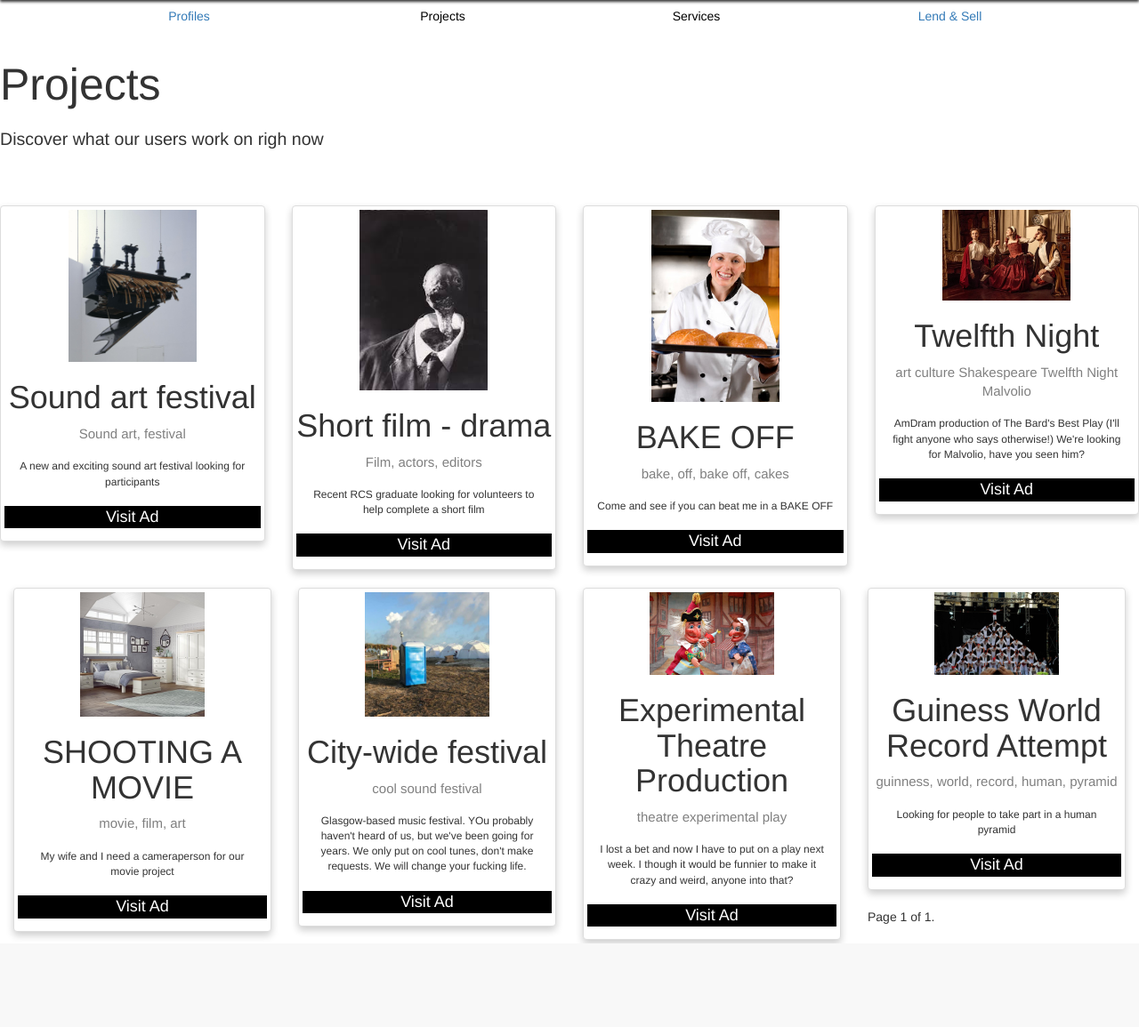
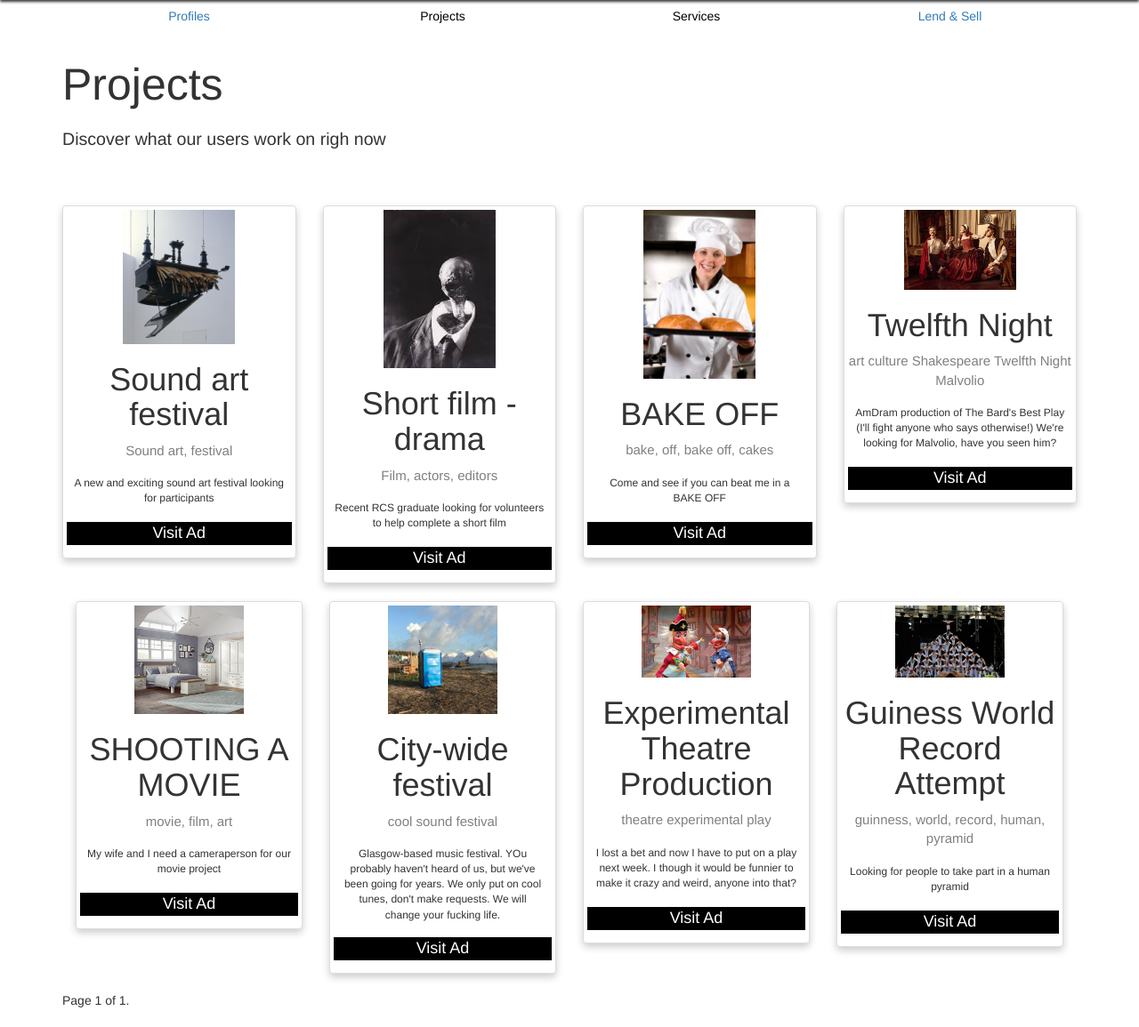
Before and after one commit to Teamy2019/tbcscotland, a Django app: page /tbc/projects/ in a window 1280 px wide. Shown: the part 52-1207 px from the top of the page at 89% size. Before the commit the page ends 1113 px from the top, so only its background shows below. Run offline with Django 3.2, Linux system fonts and the light colour scheme; data comes from the database, SQL or seed files in the repository; both versions use the stored data as it was after the commit; some libraries are stand-ins or nearby versions.

Commit message:
added containers in list pages

```diff
--- a/templates/tbc/lendandsell.html
+++ b/templates/tbc/lendandsell.html
@@ -2,6 +2,7 @@
 {% load staticfiles %}
 
 {% block body_block %}
+<div class="container">
 <div class="row" style="height:20px;"></div>
 <header>
   <h1 style="font-size:50px">Lend and Sell</h1>
@@ -25,7 +26,8 @@
     </div>
     {% endif %}
     {% endfor %}
-
+</div>
+<div class="container">
     <div>
         {% if user.is_authenticated %}
             <br>
@@ -52,4 +54,5 @@
             </div>
         </div>
     </div>
+</div>
 {% endblock %}
--- a/templates/tbc/profiles.html
+++ b/templates/tbc/profiles.html
@@ -2,6 +2,7 @@
 {% load staticfiles %}
 
 {% block body_block %}
+<div class="container">
 <div class="row" style="height:20px;"></div>
 <header>
   <h1 style="font-size:50px">Profiles</h1>
@@ -27,6 +28,8 @@
 {% endif %}
 {% endfor %}
 {% endif %}
+</div>
+<div class="container">
 
 <div class ="row">
     <div class="col-lg-3">
@@ -47,4 +50,5 @@
         </div>
     </div>
 </div>
+</div>
 {% endblock %}
--- a/templates/tbc/projects.html
+++ b/templates/tbc/projects.html
@@ -2,6 +2,7 @@
 {% load staticfiles %}
 
 {% block body_block %}
+<div class="container">
 <div class="row" style="height:20px;"></div>
 <header>
   <h1 style="font-size:50px">Projects</h1>
@@ -25,13 +26,16 @@
     </div>
     {% endif %}
     {% endfor %}
-
+</div>
+<div class="container">
+<div class="row">
     <div>
         {% if user.is_authenticated %}
             <br>
             <a href="{% url 'post_project' %}"><div class="keywords">Post your own ad here!</div></a>
         {% endif %}
     </div>
+</div>
 
     <div class ="row">
         <div class="col-lg-3">
@@ -52,4 +56,5 @@
             </div>
         </div>
     </div>
+</div>
 {% endblock %}
--- a/templates/tbc/services.html
+++ b/templates/tbc/services.html
@@ -2,6 +2,7 @@
 {% load staticfiles %}
 
 {% block body_block %}
+<div class="container">
 <div class="row" style="height:20px;"></div>
 <header>
   <h1 style="font-size:50px">Services</h1>
@@ -25,6 +26,8 @@
     </div>
     {% endif %}
     {% endfor %}
+</div>
+<div class="container">
 
     <div>
         {% if user.is_authenticated %}
@@ -52,4 +55,5 @@
             </div>
         </div>
     </div>
+</div>
 {% endblock %}
```
Also changed, not shown: db.sqlite3 (added).
